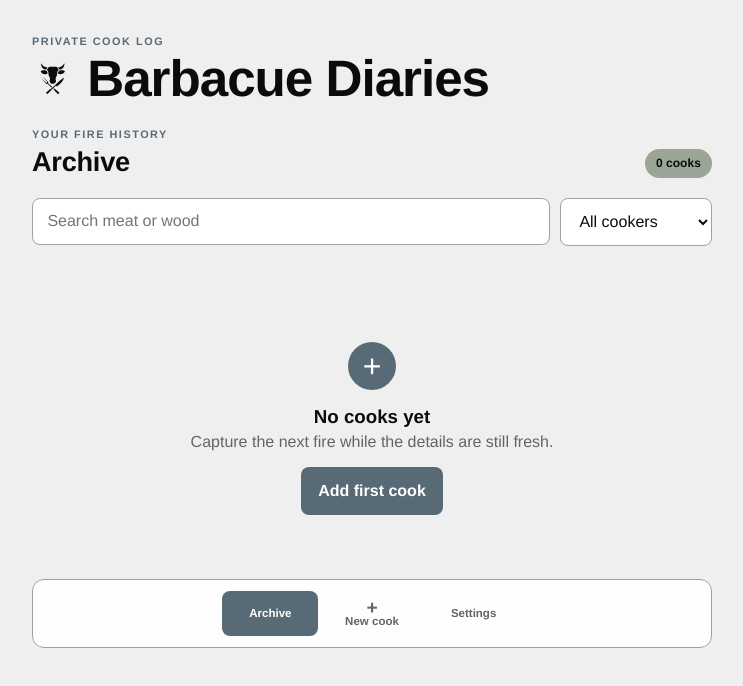
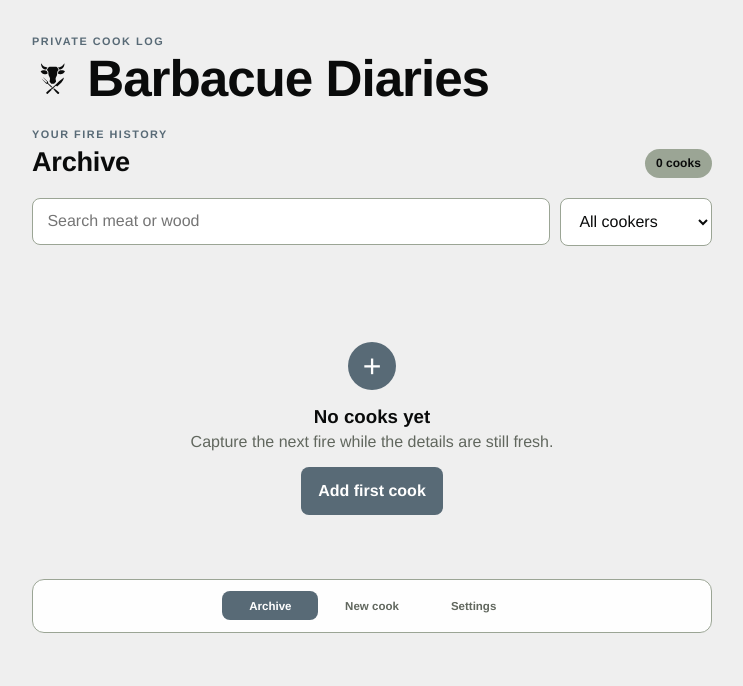
Before and after one commit to ronsel-eu/barbacuediaries, a website: page www/index.html in a window 1280 px wide. Shown: the whole page, without its empty margins (268-1011 px from the left). Drawn offline with Linux system fonts and the light colour scheme.

Commit message:
Remove the "+" from the New cook nav button
It forced the label onto two lines (glyph above text), breaking
alignment with the single-line Archive/Settings buttons beside it,
and didn't add enough on its own to be worth that. Now just "New
cook", matching the other two nav buttons.

```diff
--- a/mobile/styles.css
+++ b/mobile/styles.css
@@ -105,7 +105,6 @@ h3 { margin-bottom: 0.35rem; font-weight: 700; }
 .bottom-nav { position: fixed; right: 0; bottom: 0; left: 0; z-index: 10; display: flex; justify-content: center; gap: 0.35rem; padding: 0.7rem 1rem calc(0.7rem + env(safe-area-inset-bottom)); border-top: 1px solid var(--line); background: rgba(255, 255, 255, 0.92); backdrop-filter: blur(18px); }
 .nav-button { min-width: 6rem; border: 0; border-radius: 0.5rem; padding: 0.55rem 0.7rem; background: transparent; color: var(--muted); font-size: 0.72rem; font-weight: 700; }
 .nav-button.active { background: var(--vlau-dark); color: white; }
-.add-nav-button span:first-child { display: block; font-size: 1.2rem; line-height: 0.8; }
 .modal { position: fixed; inset: 0; z-index: 20; display: grid; align-items: end; background: rgba(10, 11, 11, 0.5); }
 .modal-sheet { max-height: 88vh; overflow: auto; padding: 1.25rem 1rem calc(1.5rem + env(safe-area-inset-bottom)); border-radius: 1rem 1rem 0 0; background: var(--surface); animation: sheet-up 240ms ease-out; }
 @keyframes sheet-up { from { transform: translateY(100%); } to { transform: translateY(0); } }
--- a/www/index.html
+++ b/www/index.html
@@ -214,7 +214,7 @@
 
     <nav class="bottom-nav" aria-label="Main navigation">
       <button class="nav-button active" data-view="archive-view" type="button"><span data-i18n="nav.archive">Archive</span></button>
-      <button class="nav-button add-nav-button" data-view="new-view" type="button"><span>+</span><span data-i18n="nav.new">New cook</span></button>
+      <button class="nav-button add-nav-button" data-view="new-view" type="button"><span data-i18n="nav.new">New cook</span></button>
       <button class="nav-button" data-view="settings-view" type="button"><span data-i18n="nav.settings">Settings</span></button>
     </nav>
 
--- a/www/styles.css
+++ b/www/styles.css
@@ -105,7 +105,6 @@ h3 { margin-bottom: 0.35rem; font-weight: 700; }
 .bottom-nav { position: fixed; right: 0; bottom: 0; left: 0; z-index: 10; display: flex; justify-content: center; gap: 0.35rem; padding: 0.7rem 1rem calc(0.7rem + env(safe-area-inset-bottom)); border-top: 1px solid var(--line); background: rgba(255, 255, 255, 0.92); backdrop-filter: blur(18px); }
 .nav-button { min-width: 6rem; border: 0; border-radius: 0.5rem; padding: 0.55rem 0.7rem; background: transparent; color: var(--muted); font-size: 0.72rem; font-weight: 700; }
 .nav-button.active { background: var(--vlau-dark); color: white; }
-.add-nav-button span:first-child { display: block; font-size: 1.2rem; line-height: 0.8; }
 .modal { position: fixed; inset: 0; z-index: 20; display: grid; align-items: end; background: rgba(10, 11, 11, 0.5); }
 .modal-sheet { max-height: 88vh; overflow: auto; padding: 1.25rem 1rem calc(1.5rem + env(safe-area-inset-bottom)); border-radius: 1rem 1rem 0 0; background: var(--surface); animation: sheet-up 240ms ease-out; }
 @keyframes sheet-up { from { transform: translateY(100%); } to { transform: translateY(0); } }
```
Also changed, not shown: mobile/index.html (+1 -1 lines).
